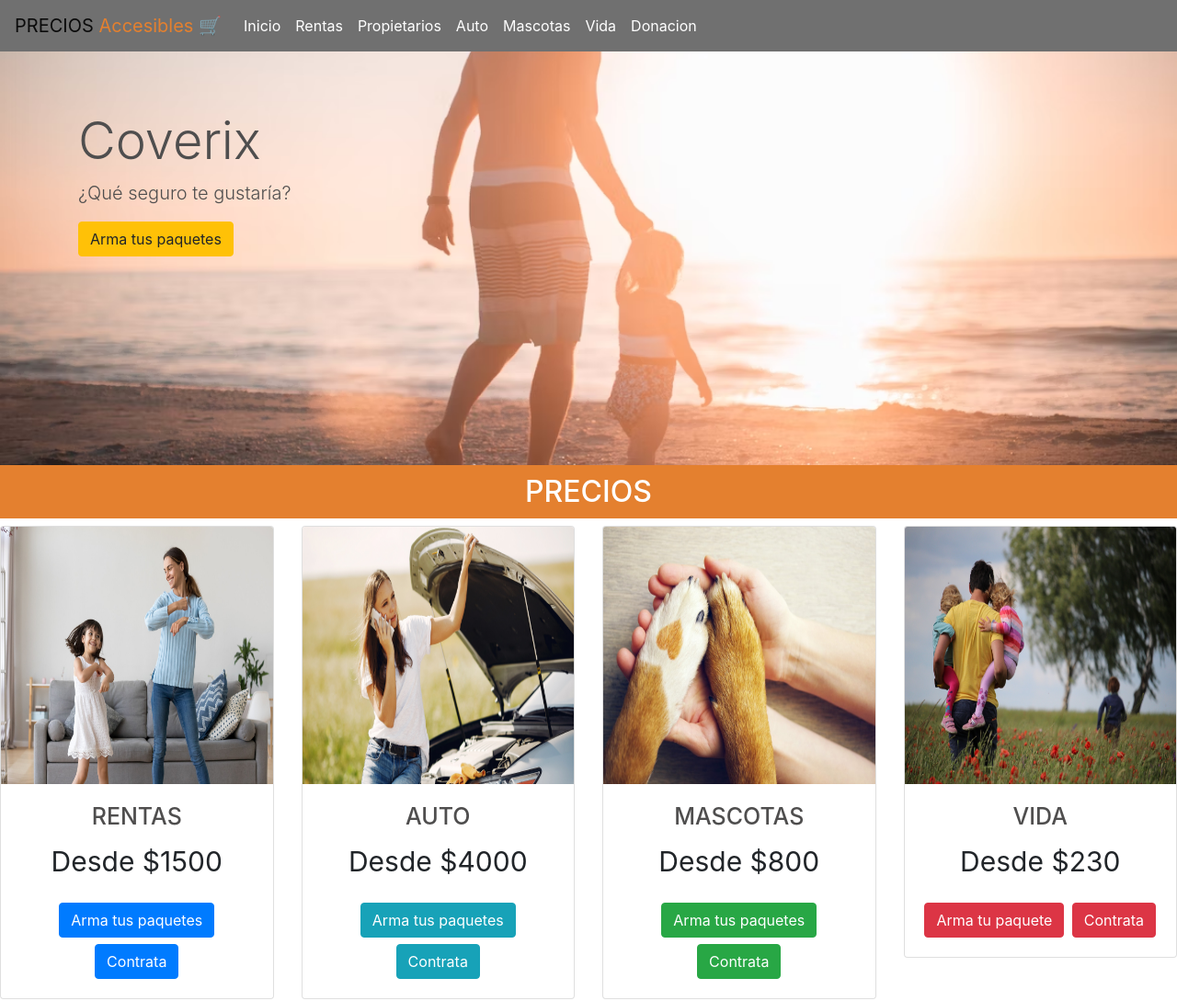
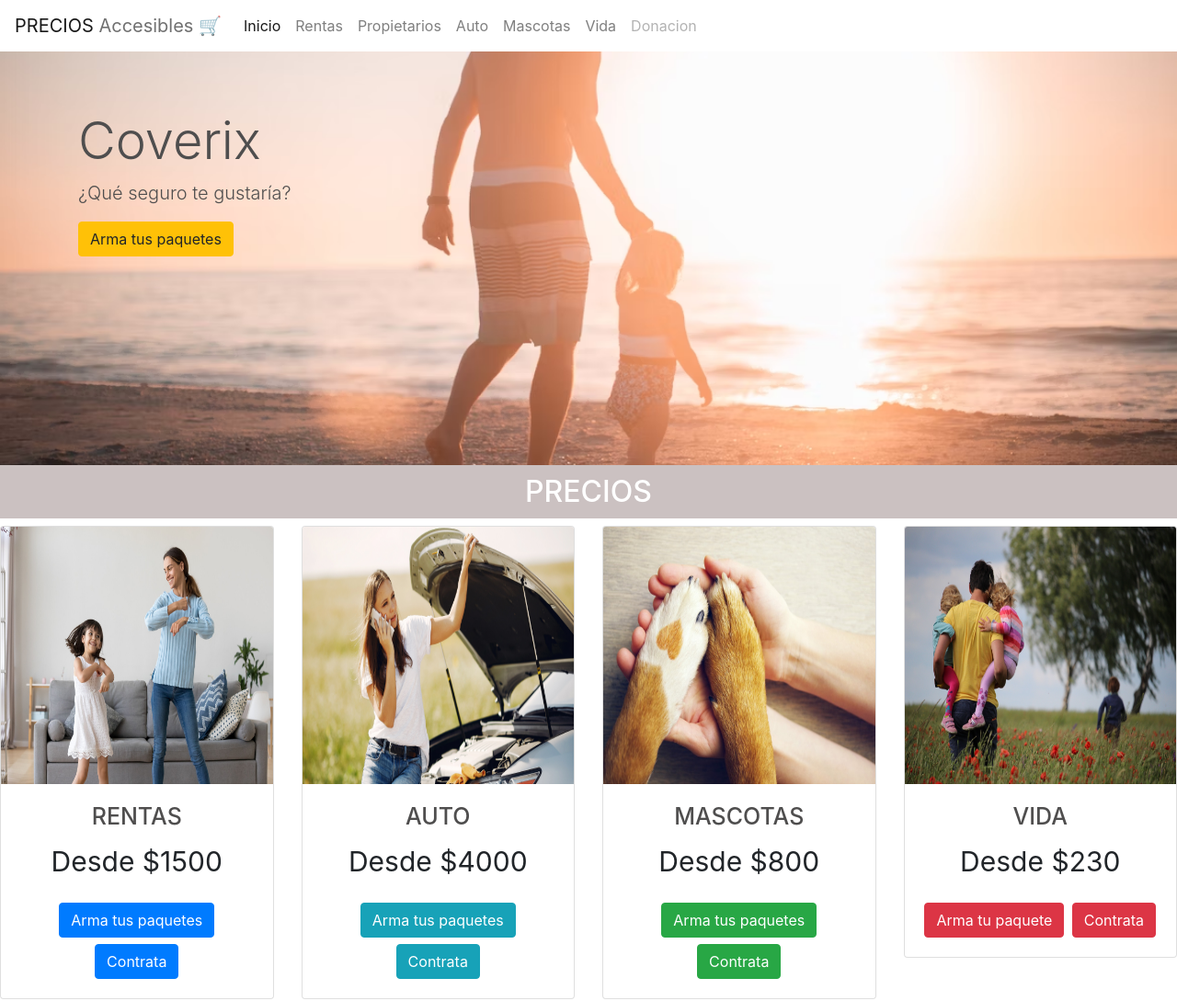
Before and after one commit to micajermak/proyectocoder, a plain HTML site: page precio/precios.html in a window 1280 px wide. Shown: the top 1089 px of the page at 92% size. Drawn offline with nearby package versions, Linux system fonts and the light colour scheme.

Commit message:
modificacion bootstrap

```diff
--- a/precio/precios.html
+++ b/precio/precios.html
@@ -116,6 +116,10 @@
 
   </section>
 
+  <section>
+
+  </section>
+
 
     <script src="https://cdn.jsdelivr.net/npm/jquery@3.5.1/dist/jquery.slim.min.js" integrity="sha384-DfXdz2htPH0lsSSs5nCTpuj/zy4C+OGpamoFVy38MVBnE+IbbVYUew+OrCXaRkfj" crossorigin="anonymous"></script>
     <script src="https://cdn.jsdelivr.net/npm/popper.js@1.16.1/dist/umd/popper.min.js" integrity="sha384-9/reFTGAW83EW2RDu2S0VKaIzap3H66lZH81PoYlFhbGU+6BZp6G7niu735Sk7lN" crossorigin="anonymous"></script>
--- a/precio/style.css
+++ b/precio/style.css
@@ -1,9 +1,9 @@
 .navbar{
-    background-color:  #707070;
+    background-color:  #fff;
 }
 
 .navbar span{
-    color:#e4802f;
+    color: #707070;
 }
 
 .navbar-toggler{
@@ -14,7 +14,7 @@
 }
 
 .navbar .nav-link{
-    color:#fff !important;
+    color: #707070; !important;
 }
 
 .jumbotron{
@@ -34,7 +34,7 @@
 
 h2{
     color: #fff;
-    background-color: #e4802f;
+    background-color:  #cbc1c1;
     text-align: center;
     padding: 10px;
 
@@ -56,7 +56,7 @@ h2{
 
 .nosotros{
     width: 100%;
-    background-color: #c4c2c0;
+    background-color: #e3e2e0;
 
 }
 .nleft{
@@ -81,6 +81,6 @@ h2{
 }
 
 .nright p{
-    color: #fff;
+    color: #707070;
     font-size: 20px;
 }
```
